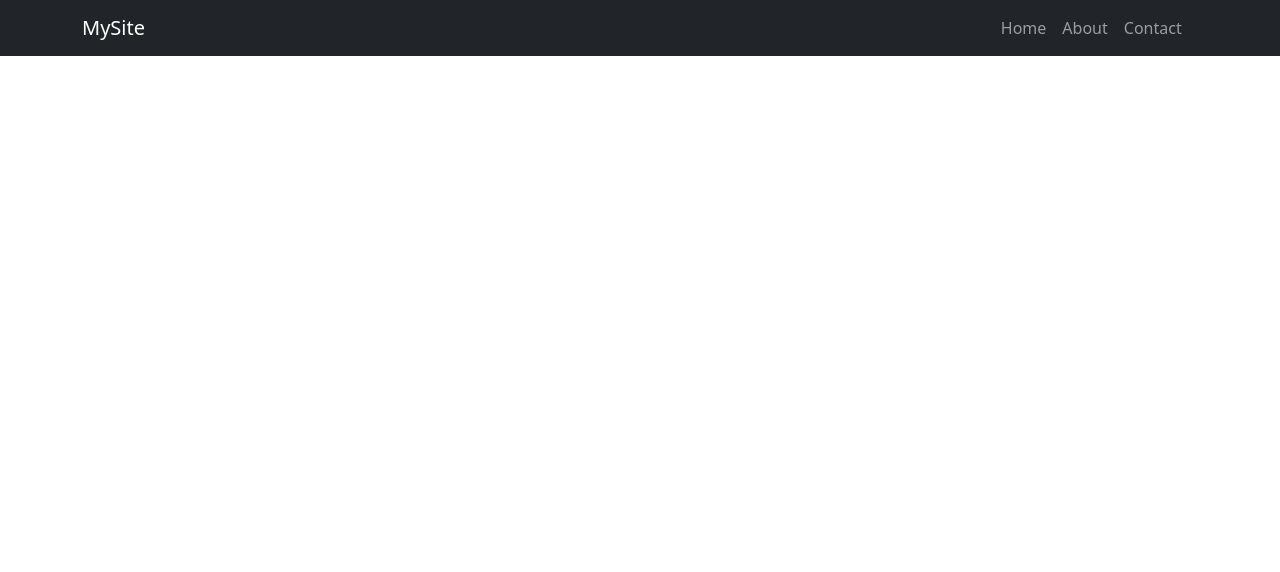
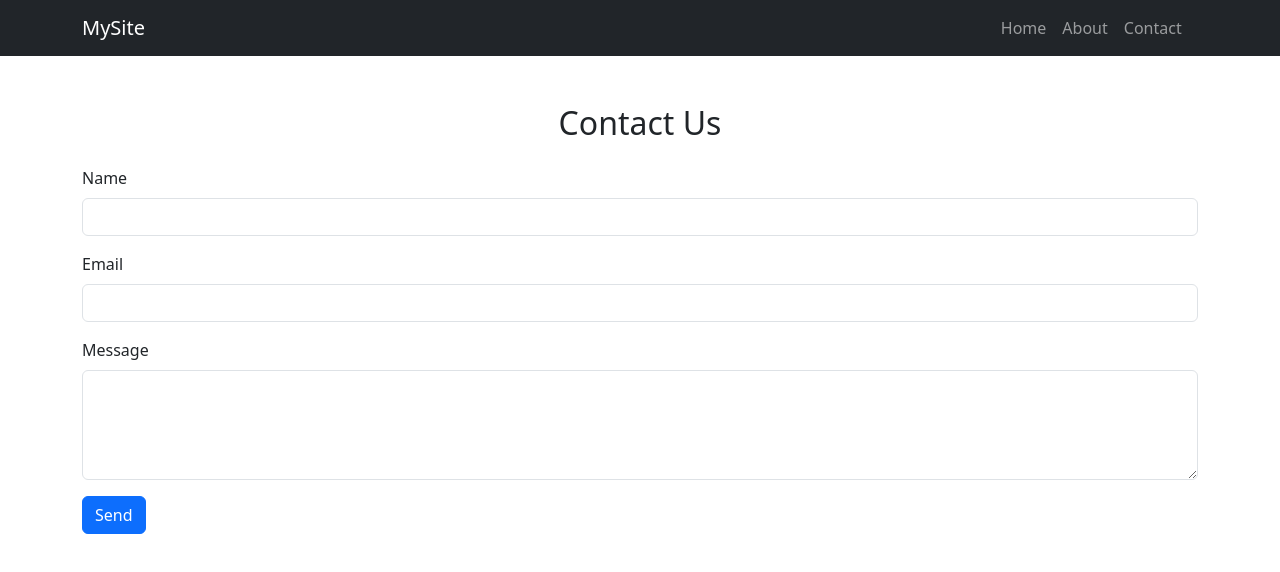
Before and after one commit to chandrika-120306/task1-bootsrap, a plain HTML site: page contact.html in a window 1280 px wide. Drawn offline with nearby package versions, Linux system fonts and the light colour scheme.

Commit message:
sections added in about contact pages

```diff
--- a/contact.html
+++ b/contact.html
@@ -32,5 +32,27 @@
     </div>
   </div>
 </nav>
+<section class="container my-5">
+  <h2 class="text-center mb-4">Contact Us</h2>
+
+  <form>
+    <div class="mb-3">
+      <label class="form-label">Name</label>
+      <input type="text" class="form-control" required>
+    </div>
+
+    <div class="mb-3">
+      <label class="form-label">Email</label>
+      <input type="email" class="form-control" required>
+    </div>
+
+    <div class="mb-3">
+      <label class="form-label">Message</label>
+      <textarea class="form-control" rows="4"></textarea>
+    </div>
+
+    <button type="submit" class="btn btn-primary">Send</button>
+  </form>
+</section>
   </body>
 </html>
```
Also changed, not shown: about.html (+14 -0 lines).
